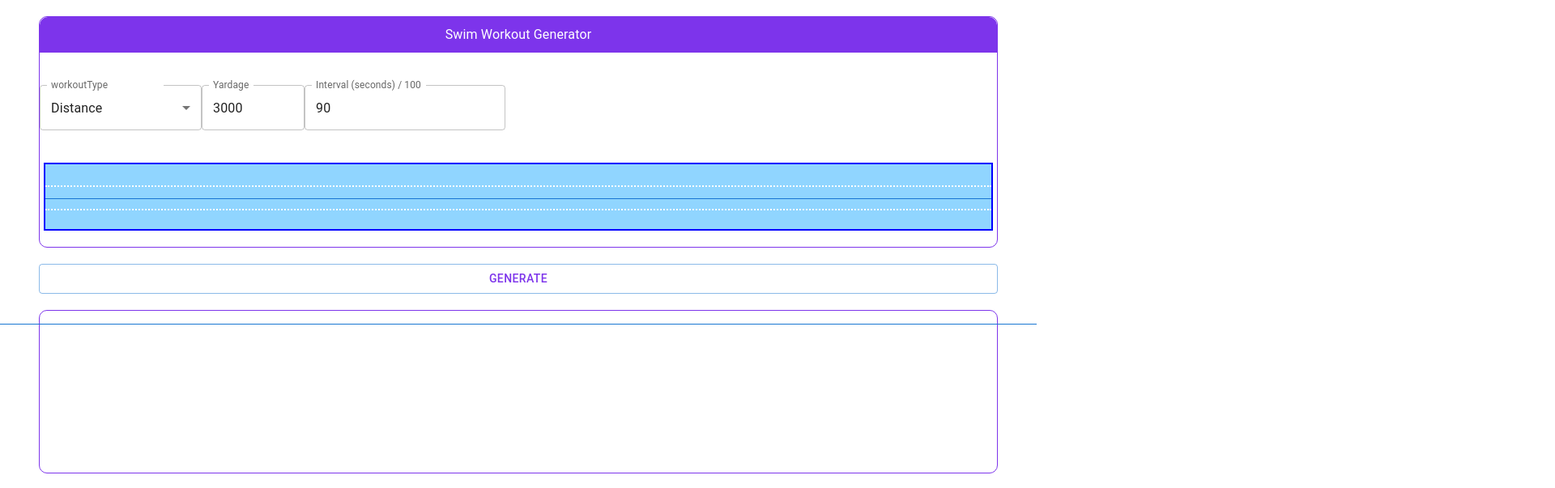
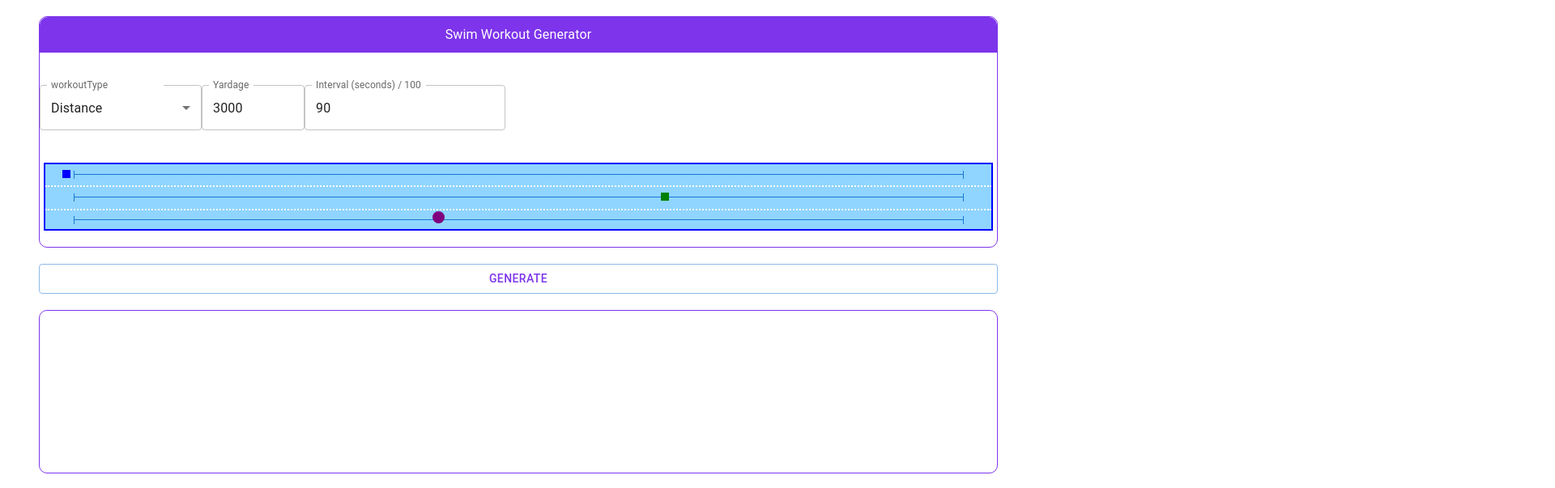
Before and after one commit to legaudinier/swimWorkouts, a React (Vite) app: page / in a window 1280 px wide. Shown: the top 603 px of the page at 81% size, 1920 px wide, since content can reach past the window. Built offline with nearby package versions, Linux system fonts and the light colour scheme.

Commit message:
Bit cleaner

```diff
--- a/src/App.tsx
+++ b/src/App.tsx
@@ -131,30 +131,198 @@ function App() {
             marginLeft: '5px', marginRight: '5px'
           }}>
             <Box sx={{
-              height: '33%', borderBottom: '2px dotted white', '&::before': {
-                content: '""', // Required for before/after to appear
+              height: '33%', borderBottom: '2px dotted white',
+              position: 'relative',
+              '&::before': {
+                content: '""', // top lane line
                 position: 'absolute',
-                top: '50%',
-                left: 0,
-                width: '100%',
+                top: '44%',
+                left: '3%',
+                width: '94%',
                 height: '1px',
                 backgroundColor: 'primary.main',
-              }
-            }}></Box>
+              },
+            }}>
+              {/* faster swimmer */}
+              <Box sx={{
+                width: '10px',
+                height: '10px',
+                position: 'relative',
+                animationName: 'myAnimationFast',
+                animationDuration: '6s',
+                animationIterationCount: 'infinite',
+                '@keyframes myAnimationFast': {
+                  "0%": {
+                    backgroundColor: 'blue; left:0%; top:7px',
+                  },
+                  "50%": {
+                    backgroundColor: 'blue; left:98%; top:7px',
+                  },
+                  "100%": {
+                    backgroundColor: 'blue; left:0px; top:7px',
+                  }
+                }
+              }}></Box>
+              <Box sx={{
+                '&::before': {
+                  content: '""', // left T line
+                  position: 'absolute',
+                  top: '29%',
+                  left: '3%',
+                  width: '95%',
+                  height: '10px',
+                  borderLeft: '1px solid #1976d2'
+                },
+              }}></Box>
+              <Box sx={{
+                '&::before': {
+                  content: '""', // right T line
+                  position: 'absolute',
+                  top: '29%',
+                  left: '97%',
+                  width: '95%',
+                  height: '10px',
+                  borderLeft: '1px solid #1976d2'
+                },
+              }}></Box>
+            </Box>
             <Box sx={{
               height: '33%', borderBottom: '2px dotted white',
               position: 'relative',
               '&::before': {
-                content: '""', // Required for before/after to appear
+                content: '""', // main lane line middle
                 position: 'absolute',
-                top: '50%',
-                left: 0,
-                width: '100%',
+                top: '44%',
+                left: '3%',
+                width: '94%',
                 height: '1px',
                 backgroundColor: 'primary.main',
               },
-            }} ></Box>
-            <Box sx={{ height: '33%' }}></Box>
+            }} >
+              {/* slower swimmer */}
+              <Box sx={{
+                width: '10px',
+                height: '10px',
+                position: 'relative',
+                animationName: 'myAnimationSlow',
+                animationDuration: '9s',
+                animationIterationCount: 'infinite',
+                '@keyframes myAnimationSlow': {
+                  "0%": {
+                    backgroundColor: 'green; left:0px; top:7px',
+                  },
+                  "50%": {
+                    backgroundColor: 'green; left:98%; top:7px',
+                  },
+                  "100%": {
+                    backgroundColor: 'green; left:0px; top:7px',
+                  }
+                }
+              }}></Box>
+              <Box sx={{
+                '&::before': {
+                  content: '""', // left t line
+                  position: 'absolute',
+                  top: '29%',
+                  left: '3%',
+                  width: '95%',
+                  height: '10px',
+                  borderLeft: '1px solid #1976d2'
+                },
+              }}></Box>
+              <Box sx={{
+                '&::before': {
+                  content: '""', // right T line
+                  position: 'absolute',
+                  top: '29%',
+                  left: '97%',
+                  width: '95%',
+                  height: '10px',
+                  borderLeft: '1px solid #1976d2'
+                },
+              }}></Box>
+            </Box>
+            <Box sx={{
+              height: '33%', borderBottom: '2px dotted white',
+              position: 'relative',
+              '&::before': {
+                content: '""', // bottom floating swimmer
+                position: 'absolute',
+                top: '44%',
+                left: '3%',
+                width: '94%',
+                height: '1px',
+                backgroundColor: 'primary.main',
+              },
+            }} >
+              {/* faster swimmer */}
+              <Box sx={{
+                width: '15px',
+                height: '15px',
+                borderRadius: '50%',
+                position: 'relative',
+                animationName: 'myAnimationFloat',
+                animationDuration: '40s',
+                animationIterationCount: 'infinite',
+                '@keyframes myAnimationFloat': {
+                  "0%": {
+                    backgroundColor: 'purple; left:0%; top:7px',
+                  },
+                  "10%": {
+                    backgroundColor: 'purple; left:25%; top:4px',
+                  },
+                  "20%": {
+                    backgroundColor: 'purple; left:50%; top:0px',
+                  },
+                  "30%": {
+                    backgroundColor: 'purple; left:60%; top:-3px',
+                  },
+                  "40%": {
+                    backgroundColor: 'purple; left:70%; top:0px',
+                  },
+                   "50%": {
+                    backgroundColor: 'purple; left: 98%; top:10px',
+                  },
+                   "60%": {
+                    backgroundColor: 'purple; left:80%; top:7px',
+                  },
+                   "70%": {
+                    backgroundColor: 'purple; left:60%; top:0px',
+                  },
+                   "80%": {
+                    backgroundColor: 'purple; left:50%; top:9px',
+                  },
+                   "90%": {
+                    backgroundColor: 'purple; left:25%; top:7px',
+                  },
+                  "100%": {
+                    backgroundColor: 'purple; left:0px; top:7px',
+                  }
+                }
+              }}></Box>
+              <Box sx={{
+                '&::before': {
+                  content: '""', // left t line
+                  position: 'absolute',
+                  top: '29%',
+                  left: '3%',
+                  width: '95%',
+                  height: '10px',
+                  borderLeft: '1px solid #1976d2'
+                },
+              }}></Box>
+              <Box sx={{
+                '&::before': {
+                  content: '""', // right T line
+                  position: 'absolute',
+                  top: '29%',
+                  left: '97%',
+                  width: '95%',
+                  height: '10px',
+                  borderLeft: '1px solid #1976d2'
+                },
+              }}></Box>
+            </Box>
 
           </Box>
           {/* lines at the bottom of the pool */}
```
